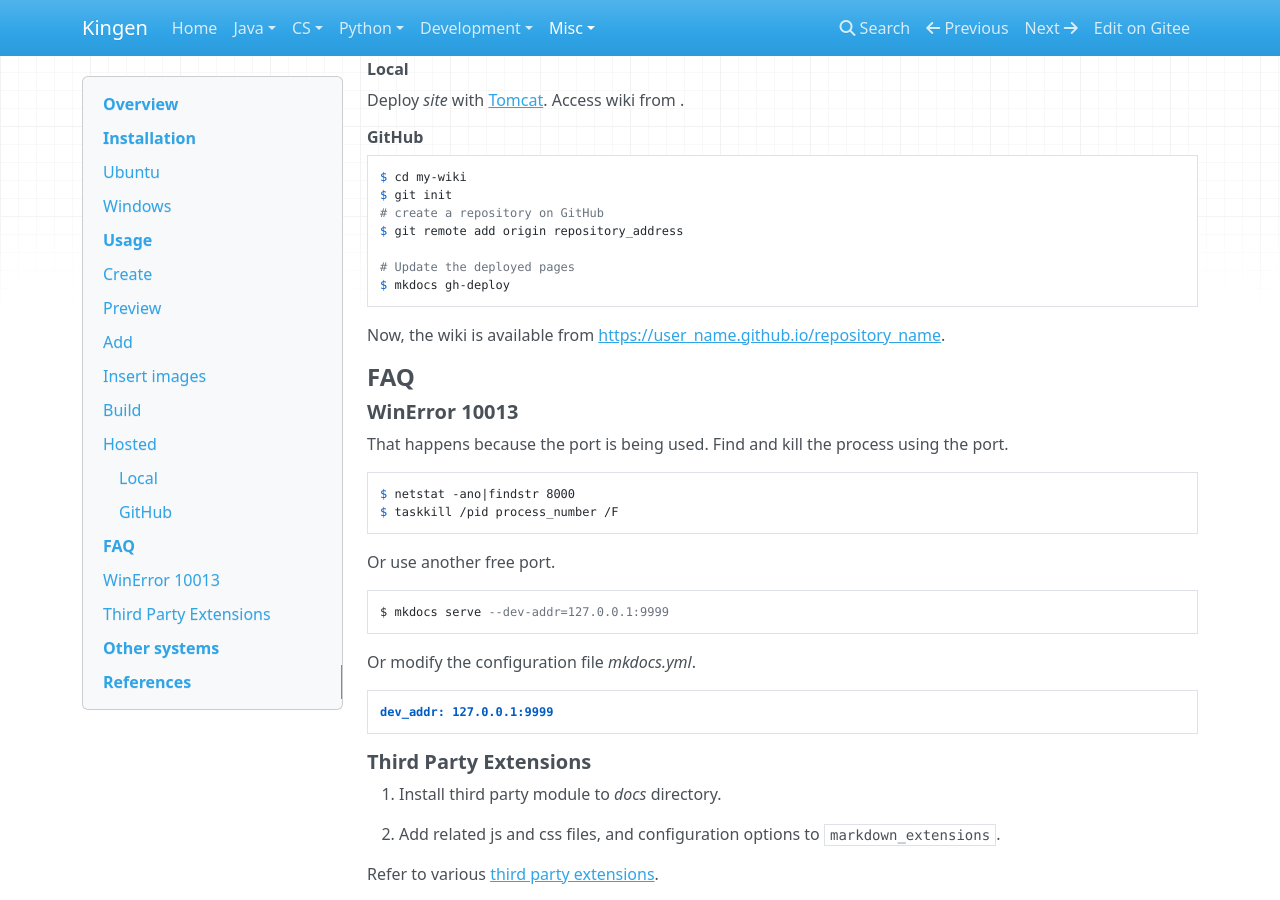
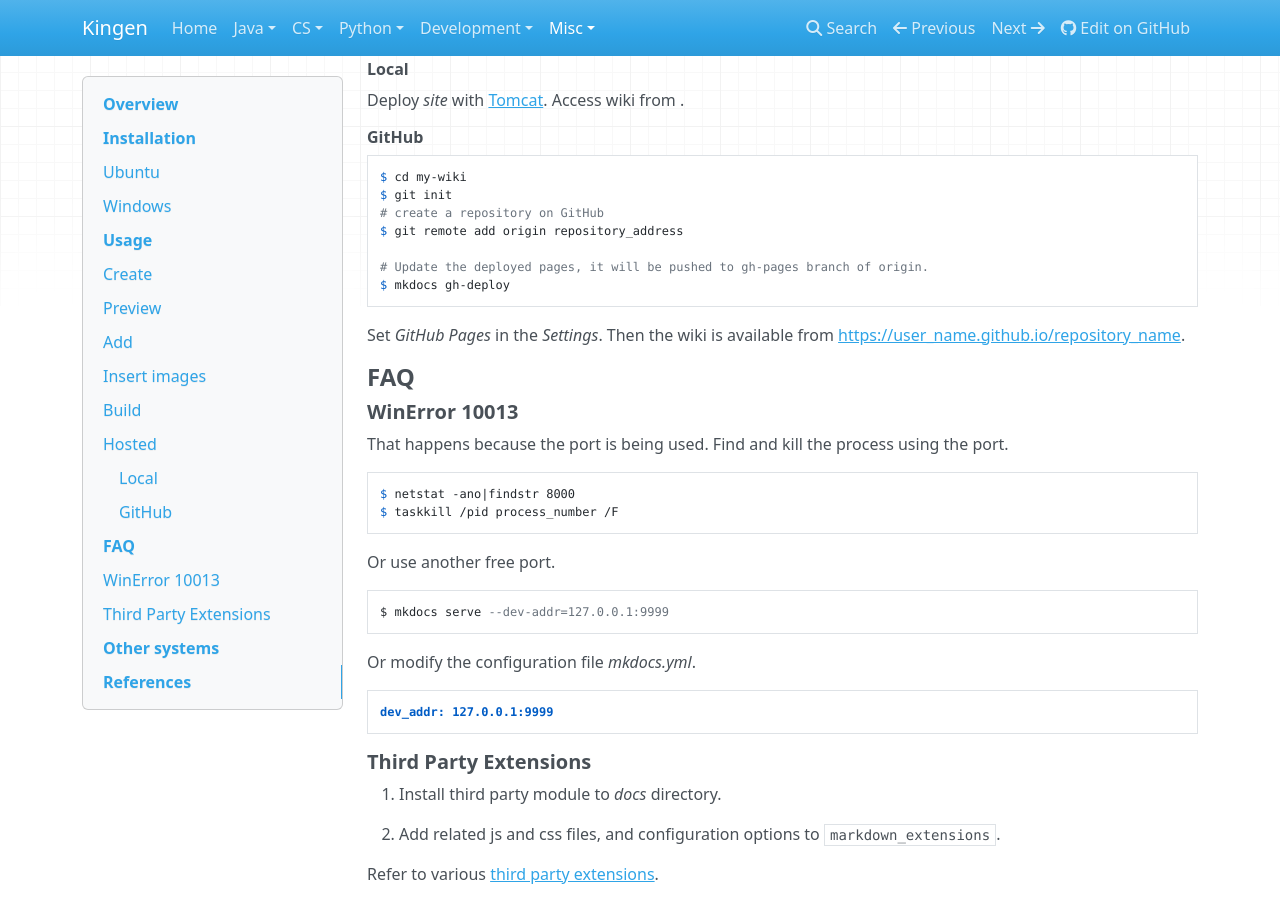
Before and after one commit to EastSunrise/wiki-kingen, an MkDocs documentation site: the page built from docs/misc/wiki.md, in a window 1280 px wide and 900 px high, scrolled down 1226 px. Built offline with MkDocs 1.6.1, drawn with Linux system fonts in a browser that asks for light colours; nearby versions of some CDN libraries.

Commit message:
rebase to GitHub

````diff
--- a/docs/misc/wiki.md
+++ b/docs/misc/wiki.md
@@ -80,11 +80,11 @@ $ git init
 # create a repository on GitHub
 $ git remote add origin repository_address
 
-# Update the deployed pages
+# Update the deployed pages, it will be pushed to gh-pages branch of origin.
 $ mkdocs gh-deploy
 ```
 
-Now, the wiki is available from <https://user_name.github.io/repository_name>.
+Set *GitHub Pages* in the *Settings*. Then the wiki is available from <https://user_name.github.io/repository_name>.
 
 #### FAQ
 
@@ -97,13 +97,11 @@ $ netstat -ano|findstr 8000
 $ taskkill /pid process_number /F
 ```
 
-
 Or use another free port.
 
 ```shell
 $ mkdocs serve --dev-addr=127.0.0.1:9999
 ```
-
 
 Or modify the configuration file *mkdocs.yml*.
 
--- a/mkdocs.yml
+++ b/mkdocs.yml
@@ -1,16 +1,16 @@
 site_name: Kingen
 dev_addr: 127.0.0.1:9999
-repo_name: Gitee
-repo_url: https://gitee.com/eastsunrise/wiki-kingen/
+repo_name: GitHub
+repo_url: https://github.com/eastsunrise/wiki-kingen/
 edit_uri: edit/master/docs
 site_author: Kingen
 use_directory_urls: false
 theme:
-  name: mkdocs
-  navigation_depth: 6
+      name: mkdocs
+      navigation_depth: 6
 extra_javascript:
-  - static/js/kingen.js
-  - https://cdnjs.cloudflare.com/ajax/libs/mathjax/2.7.1/MathJax.js?config=TeX-AMS-MML_HTMLorMML
+      - static/js/kingen.js
+      - https://cdnjs.cloudflare.com/ajax/libs/mathjax/2.7.1/MathJax.js?config=TeX-AMS-MML_HTMLorMML
 extra_css:
   - static/css/kingen.css
 markdown_extensions:
````
